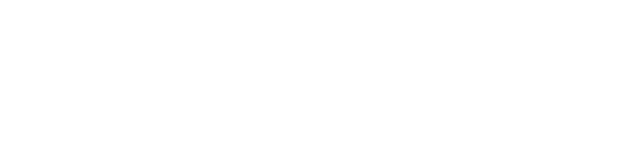
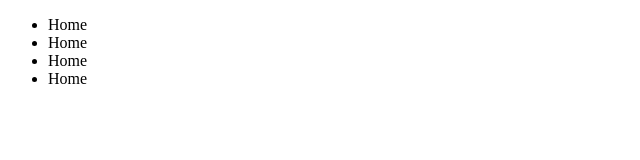
Before and after one commit to chhakuli123/practice-merging, a plain HTML site: page index.html in a window 1280 px wide. Shown: the whole page, without its empty margins (0-640 px from the left). Drawn offline with Linux system fonts and the light colour scheme.

Commit message:
nav added

```diff
--- a/index.html
+++ b/index.html
@@ -9,7 +9,14 @@
 </head>
 
 <body>
-
+    <div class="nav">
+        <ul>
+            <li>Home</li>
+            <li>Home</li>
+            <li>Home</li>
+            <li>Home</li>
+        </ul>
+    </div>
 </body>
 
 </html>
```
